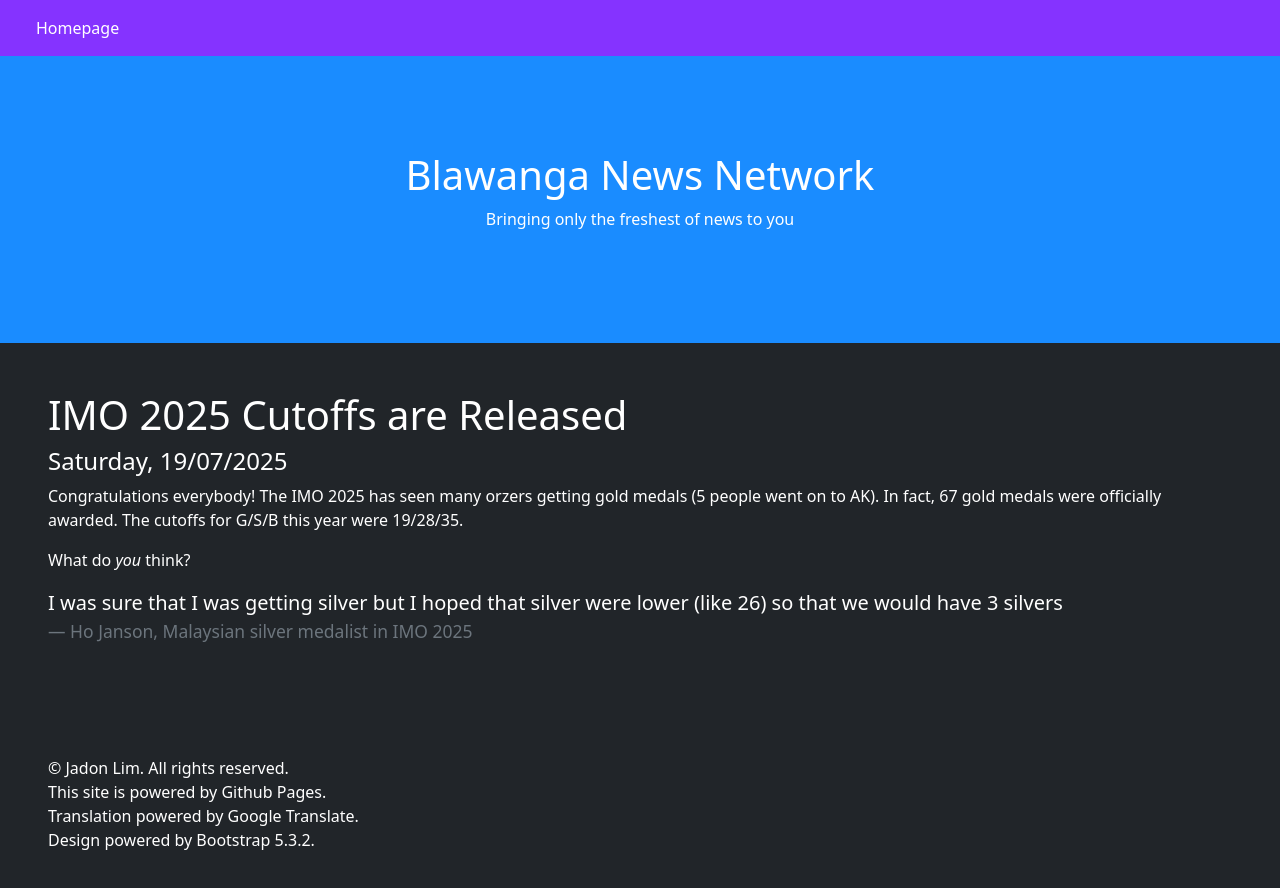
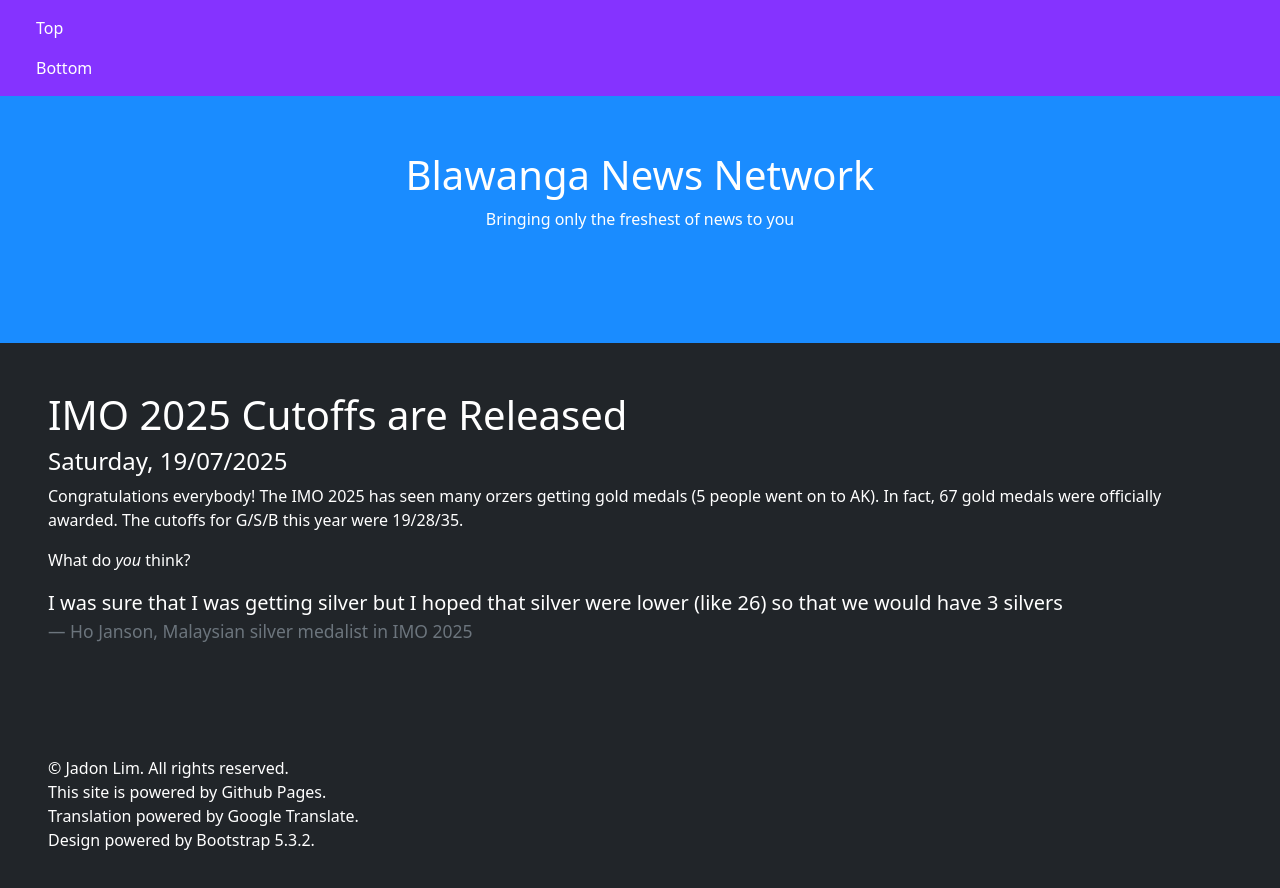
Before and after one commit to jadon-l/jadon-l.github.io, a plain HTML site: page news/index.html in a window 1280 px wide. Drawn offline with nearby package versions, Linux system fonts and the light colour scheme.

Commit message:
Update index.html

```diff
--- a/news/index.html
+++ b/news/index.html
@@ -13,13 +13,14 @@
   <div class="container-fluid">
     <ul class="navbar-nav">
       <li class="nav-item px-3">
-        <a class="nav-link active text-white" href="index.html">Homepage</a>
+        <a class="nav-link active text-white" href="#top">Top</a>
+        <a class="nav-link active text-white" href="#1">Bottom</a>
       </li>
     </ul>
   </div>
 </nav>
 
-<div class="container-fluid text-white p-5" style="margin-top: 55px; background-color: #1a8cff; text-align: center; user-select: none;">
+<div class="container-fluid text-white p-5" style="margin-top: 55px; background-color: #1a8cff; text-align: center; user-select: none;" id = "top">
   <br><br>
   <h1>Blawanga News Network</h1>
   <p>Bringing only the freshest of news to you</p>
```
